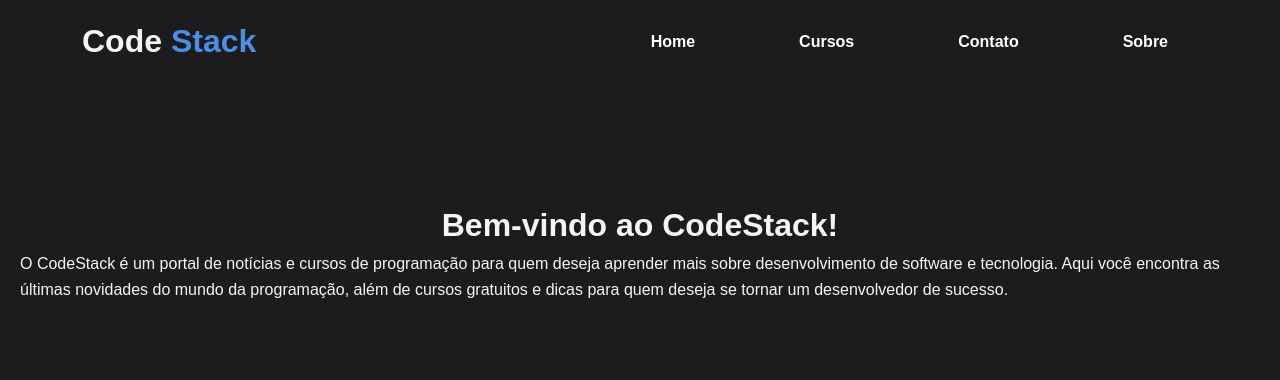
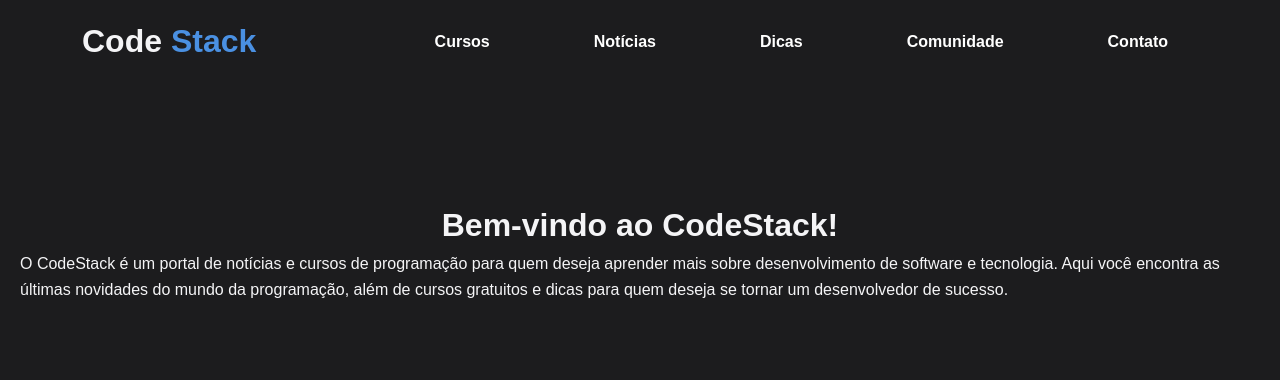
Before and after one commit to yaslopesyweb/CodeStack, a plain HTML site: page index.html in a window 1280 px wide. Shown: the top 380 px of the page. Drawn offline with Linux system fonts and the light colour scheme.

Commit message:
Alterando a nav e mudando o nome das outras páginas

```diff
--- a/css/styles.css
+++ b/css/styles.css
@@ -29,6 +29,10 @@ body {
 
 .logo-stack{
     color: #4A90E2
+}
+
+.logo-codestack{
+    cursor: pointer;
 }
 
 /* Estilos da Navbar */
--- a/index.html
+++ b/index.html
@@ -10,17 +10,18 @@
 <body class="body">
     <header class="header">
         <div class="logo">
-            <h1>
+            <h1 class="logo-codestack">
                 <span class="logo-code">Code</span>
                 <span class="logo-stack">Stack</span>
             </h1>
         </div>
         <nav class="navbar">
             <ul class="nav-links">
-                <li><a href="index.html">Home</a></li>
                 <li><a href="pages/cursos.html">Cursos</a></li>
+                <li><a href="pages/noticias.html">Notícias</a></li>
+                <li><a href="pages/dicas.html">Dicas</a></li>
+                <li><a href="pages/dicas.html">Comunidade</a></li>
                 <li><a href="https://github.com/yaslopesyweb" target="_blank">Contato</a></li>
-                <li><a href="pages/sobre.html">Sobre</a></li>
             </ul>
         </nav>
     </header>
```
Also changed, not shown: pages/Comunidade.html (renamed from pages/contato.html), pages/dicas.html (added), pages/noticias.html (renamed from pages/sobre.html), pages/tecnologia.html (deleted).
